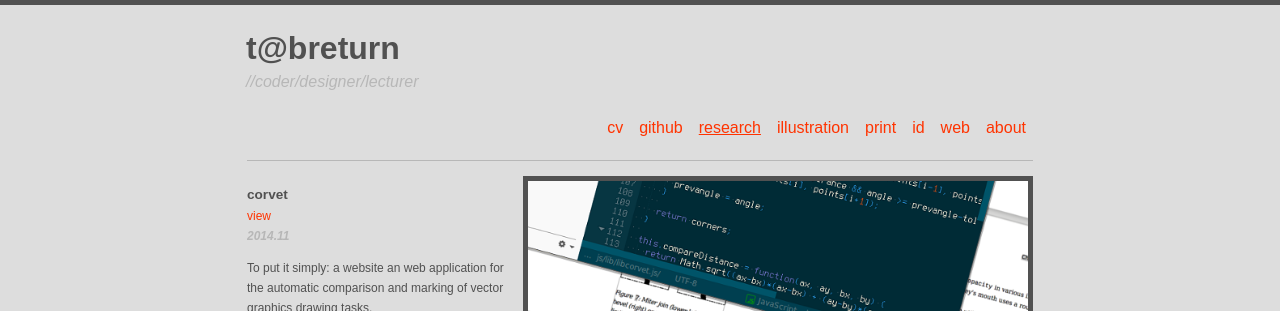
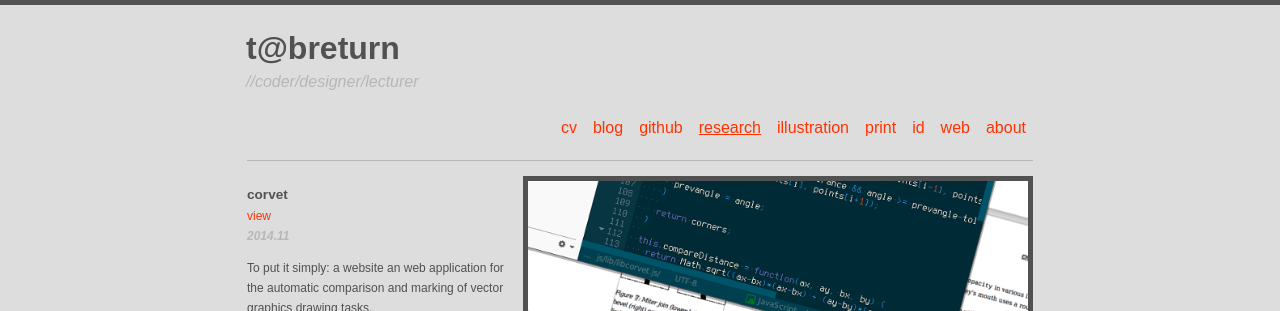
Before and after one commit to tabreturn/tabreturn.portfolio, a Jekyll site: the page built from research.html, in a window 1280 px wide. Shown: the top 311 px of the page. Built offline with Jekyll 4.4.1, drawn with Linux system fonts in a browser that asks for light colours; nearby versions of some CDN libraries; some web fonts are replaced; library files that are not in the unit come from our copies; comment, search, counter and statistics services are not loaded.

Commit message:
- add blog link

```diff
--- a/_includes/header.html
+++ b/_includes/header.html
@@ -7,6 +7,7 @@
       <li><a href="{{ category[0] }}.html" {% if page.title == category[0] %}class="sel"{% endif %}>{{ category[0] }}</a></li>
     {% endfor %}
     <li><a href="https://github.com/tabreturn">github</a></li>
+    <li><a href="https://tabreturn.github.io">blog</a></li>
     <li><a href="https://za.linkedin.com/in/tristan-bunn-918175b1">cv</a></li>
   </ul>
 </header>
```
